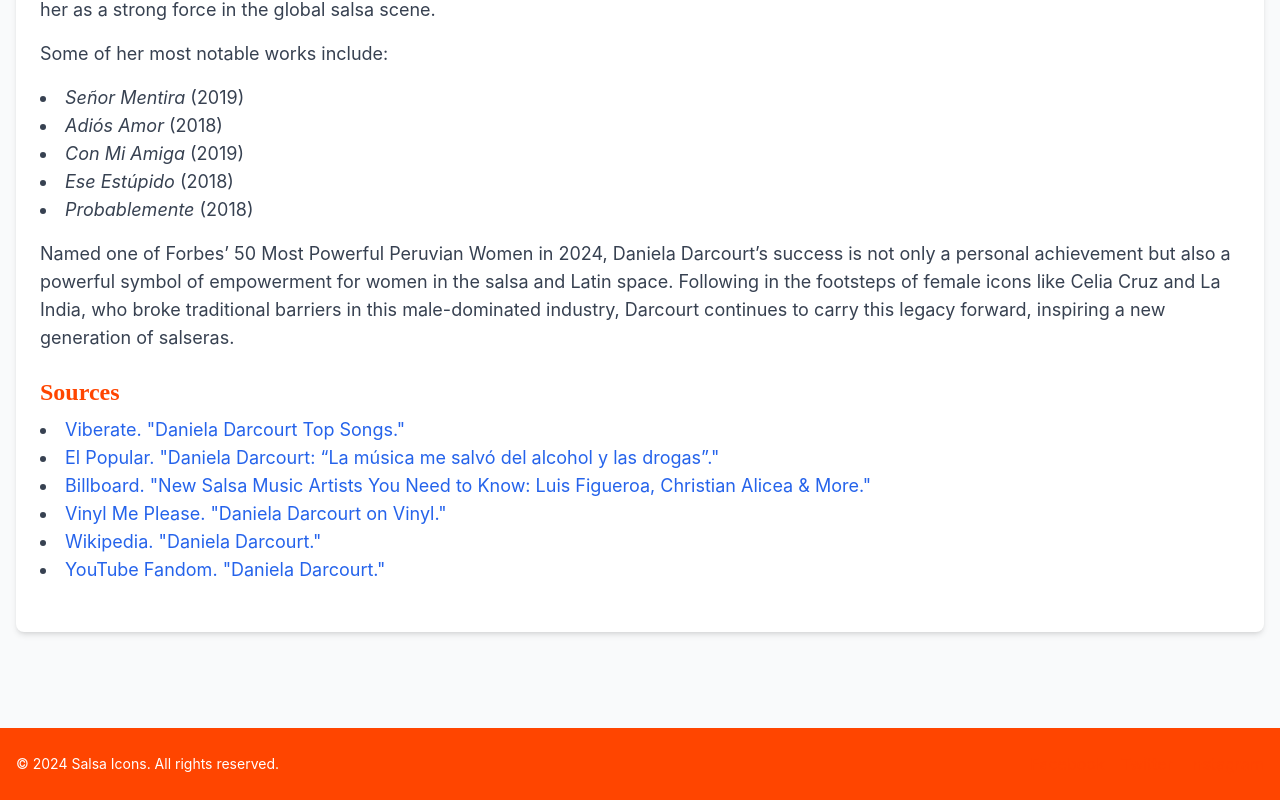
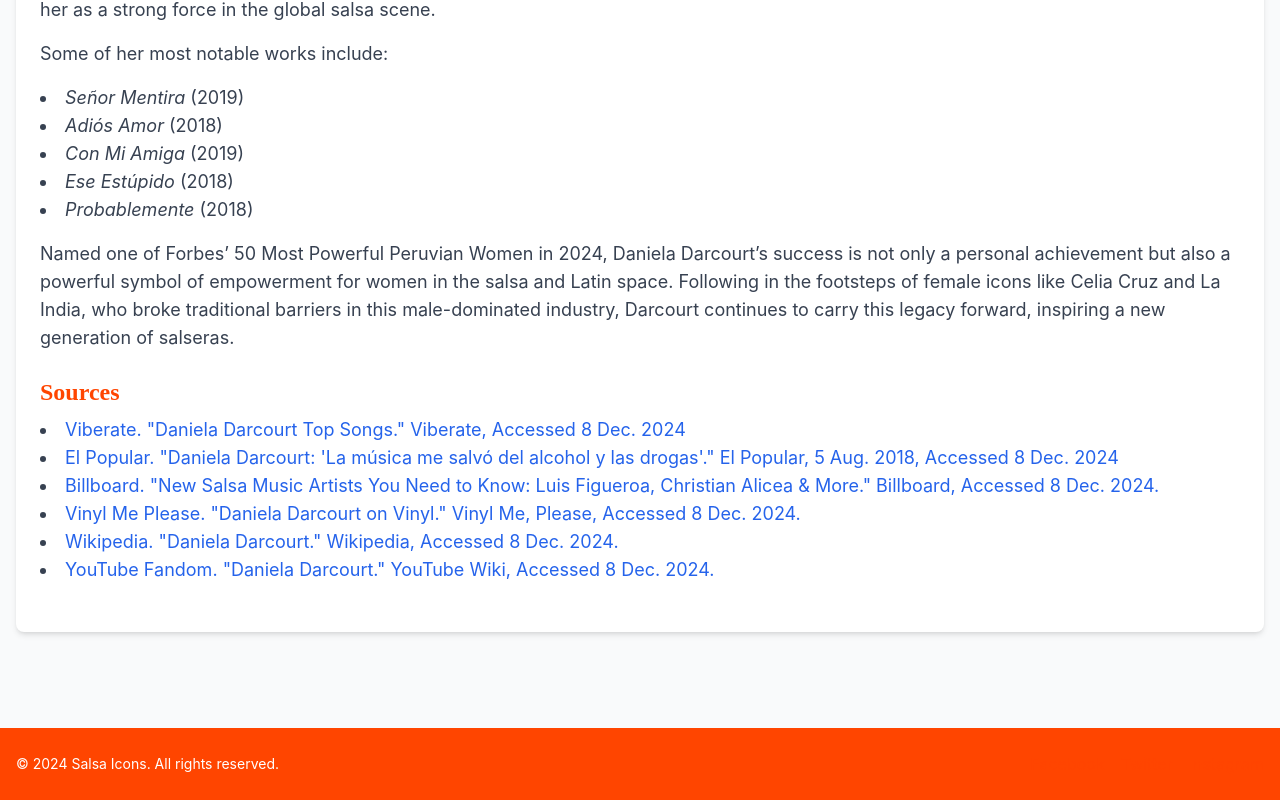
Before and after one commit to samdobson28/salsa-icons, a Next.js app: page /artists/daniela-darcourt in a window 1280 px wide. Shown: the part 2276-3076 px from the top of the page. Built offline with nearby package versions, Linux system fonts and the light colour scheme.

Commit message:
Update page.tsx

```diff
--- a/src/app/artists/daniela-darcourt/page.tsx
+++ b/src/app/artists/daniela-darcourt/page.tsx
@@ -169,7 +169,7 @@ const DanielaDarcourtPage: React.FC = () => {
               rel="noopener noreferrer"
               className="text-blue-600 hover:underline"
             >
-              Viberate. "Daniela Darcourt Top Songs."
+              Viberate. "Daniela Darcourt Top Songs." Viberate, Accessed 8 Dec. 2024
             </a>
           </li>
           <li>
@@ -179,8 +179,7 @@ const DanielaDarcourtPage: React.FC = () => {
               rel="noopener noreferrer"
               className="text-blue-600 hover:underline"
             >
-              El Popular. "Daniela Darcourt: &ldquo;La música me salvó del
-              alcohol y las drogas&rdquo;."
+              El Popular. "Daniela Darcourt: 'La música me salvó del alcohol y las drogas'." El Popular, 5 Aug. 2018, Accessed 8 Dec. 2024
             </a>
           </li>
           <li>
@@ -190,8 +189,7 @@ const DanielaDarcourtPage: React.FC = () => {
               rel="noopener noreferrer"
               className="text-blue-600 hover:underline"
             >
-              Billboard. "New Salsa Music Artists You Need to Know: Luis
-              Figueroa, Christian Alicea & More."
+             Billboard. "New Salsa Music Artists You Need to Know: Luis Figueroa, Christian Alicea & More." Billboard, Accessed 8 Dec. 2024.
             </a>
           </li>
           <li>
@@ -201,7 +199,7 @@ const DanielaDarcourtPage: React.FC = () => {
               rel="noopener noreferrer"
               className="text-blue-600 hover:underline"
             >
-              Vinyl Me Please. "Daniela Darcourt on Vinyl."
+              Vinyl Me Please. "Daniela Darcourt on Vinyl." Vinyl Me, Please, Accessed 8 Dec. 2024.
             </a>
           </li>
           <li>
@@ -211,7 +209,7 @@ const DanielaDarcourtPage: React.FC = () => {
               rel="noopener noreferrer"
               className="text-blue-600 hover:underline"
             >
-              Wikipedia. "Daniela Darcourt."
+              Wikipedia. "Daniela Darcourt." Wikipedia, Accessed 8 Dec. 2024.
             </a>
           </li>
           <li>
@@ -221,7 +219,7 @@ const DanielaDarcourtPage: React.FC = () => {
               rel="noopener noreferrer"
               className="text-blue-600 hover:underline"
             >
-              YouTube Fandom. "Daniela Darcourt."
+              YouTube Fandom. "Daniela Darcourt." YouTube Wiki, Accessed 8 Dec. 2024.
             </a>
           </li>
         </ul>
```
